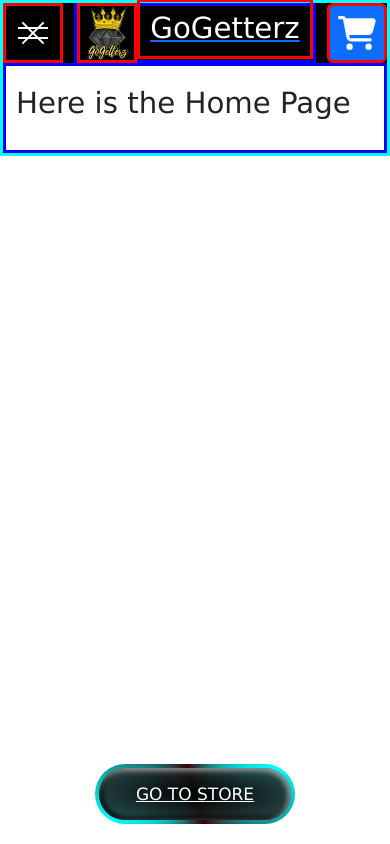
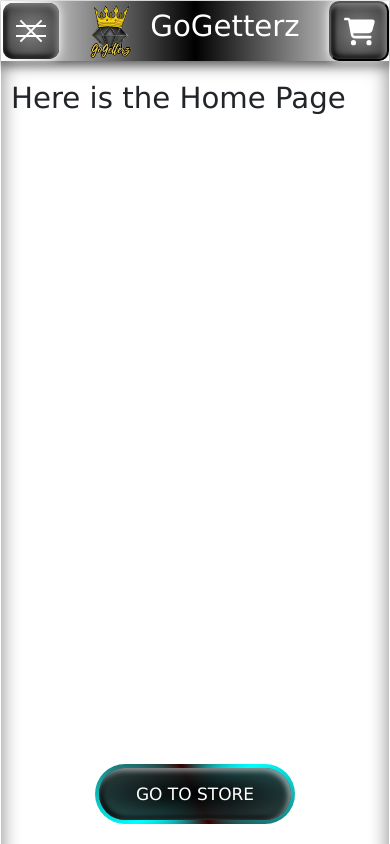
Before and after one commit to virtualepoch/gogetterz-react, a React (Create React App) app: page / in a window 390 px wide. Shown: the top 844 px of the page. Built offline with nearby package versions, Linux system fonts and the light colour scheme.

Commit message:
Bootstrap mobile testing

```diff
--- a/src/App.css
+++ b/src/App.css
@@ -1,15 +1,23 @@
 .App {
-  border: solid 3px aqua;
+  border: solid 1px white;
 }
 
 .logo {
-  background: url(./assets/logos/gogetterz_01_100_trans.png) 0 0 / 100% 100%;
+  background: url(./assets/logos/gogetterz_01_100_trans.png) center / 90% 90% no-repeat;
+}
+
+.logo:hover {
+  transform: rotate(-10deg);
+  transition: transform 200ms ease-in-out;
+}
+
+a {
+  text-decoration: none !important;
 }
 
 .cart {
-  background: url(./assets/cart-shopping-solid.svg) center / 70% 70% no-repeat;
+  background: url(./assets/cart-shopping-solid.svg) center / 55% 55% no-repeat, radial-gradient(gray, rgb(55, 55, 55));
 }
-
 
 @media (prefers-reduced-motion: no-preference) {
   .btn-border {
@@ -17,6 +25,16 @@
   }
 }
 
+.itemContainer{
+  grid-template-columns: auto auto auto;
+}
+
+@media (max-width: 700px) {
+  .itemContainer{
+    grid-template-columns: auto;
+  }
+
+}
 .App-header {
   background-color: #282c34;
   min-height: 100vh;
--- a/src/App.js
+++ b/src/App.js
@@ -9,9 +9,10 @@ import { Cancel } from "./pages/Cancel";
 
 const pageContainer = {
   maxWidth: "1200px",
+  height: "200vh",
   margin: "0 auto",
   padding: "20px 10px",
-  border: "solid blue",
+  boxShadow: "inset 0 0 20px gray",
 };
 
 function App() {
--- a/src/components/NavBar.js
+++ b/src/components/NavBar.js
@@ -6,7 +6,9 @@ export function NavBar() {
   const style = {
     NavBar: {
       width: "100%",
-      background: "black",
+      background: "linear-gradient(to left, transparent, black, transparent)",
+      backdropFilter: "blur(5px)",
+      boxShadow: "0 3px 10px 1px rgba(0,0,0,0.5)",
       position: "sticky",
       top: 0,
       margin: "0 auto",
@@ -15,14 +17,18 @@ export function NavBar() {
       justifyContent: "space-between",
     },
     menuBtn: {
-      width: "60px",
-      height: "60px",
-      background: "transparent",
-      border: "solid red",
+      width: "56px",
+      height: "56px",
+      margin: "2px",
+      background: "radial-gradient(gray, rgb(55, 55, 55))",
+      border: "none",
+      borderRadius: "10px",
       display: "flex",
       alignItems: "center",
       justifyContent: "center",
       cursor: "pointer",
+      boxShadow: "inset -2px 2px 5px 1px gray, inset 2px -2px 5px 1px black",
+      filter: "drop-shadow(0 0 5px white)",
     },
     bar1: {
       width: "30px",
@@ -61,12 +67,10 @@ export function NavBar() {
       height: "60px",
       display: "flex",
       alignItems: "center",
-      border: "solid blue",
     },
     logo: {
       width: "60px",
       height: "60px",
-      border: "solid red",
       display: "flex",
       alignItems: "center",
       justifyContent: "center",
@@ -74,21 +78,26 @@ export function NavBar() {
     title: {
       height: "60px",
       background: "transparent",
-      border: "solid red",
       color: "white",
       display: "flex",
       alignItems: "center",
       padding: "0 10px",
+      textDecoration: "none",
     },
     cart: {
       width: "60px",
       height: "60px",
-      border: "solid red",
+      borderRadius: "10px",
       display: "flex",
       alignItems: "center",
       justifyContent: "center",
       cursor: "pointer",
+      boxShadow: "inset -2px 2px 5px 1px gray, inset 2px -2px 5px 1px black",
+      filter: "drop-shadow(0 0 5px white)",
     },
+    modalContainer: {
+      width: "100%",
+    }
   };
 
   const [show, setShow] = useState(false);
@@ -98,7 +107,7 @@ export function NavBar() {
   return (
     <>
       <nav style={style.NavBar}>
-        <button style={style.menuBtn}>
+        <button style={style.menuBtn} className="menuBtn">
           <div style={style.bar1}></div>
           <div style={style.bar2}></div>
           <div style={style.barX1}></div>
@@ -107,12 +116,12 @@ export function NavBar() {
         <Link to={"/"}>
           <div style={style.logoTitleContainer}>
             <div style={style.logo} className="logo"></div>
-            <h1 style={style.title}>GoGetterz</h1>
+            <h1 style={style.title} className="text-decoration-none">GoGetterz</h1>
           </div>
         </Link>
-        <Button style={style.cart} className="cart" onClick={handleShow}></Button>
+        <button style={style.cart} className="cart" onClick={handleShow}></button>
       </nav>
-      <Modal show={show} onHide={handleClose}>
+      <Modal style={style.modalContainer} show={show} onHide={handleClose}>
         <Modal.Header closeButton>
           <Modal.Title>Shopping Cart</Modal.Title>
         </Modal.Header>
--- a/src/pages/Store.js
+++ b/src/pages/Store.js
@@ -7,20 +7,22 @@ export function Store() {
       width: "100%",
       maxWidth: "1200px",
       margin: "0 auto",
-      border: "solid red",
       display: "grid",
-      gridTemplateColumns: "auto auto auto",
       gap: "20px",
     },
+    item: {
+      borderRadius: "10px",
+      boxShadow: "0 0 10px gray",
+    }
   };
 
   return (
     <>
       <h1>Welcome to the store front.</h1>
-      <div style={style.itemContainer}>
+      <div style={style.itemContainer} className="itemContainer">
         {productsArray.map((product, idx) => (
           <div style={style.item} key={idx}>
-            <ProductCard product={product}/>
+            <ProductCard product={product} />
           </div>
         ))}
       </div>
```
